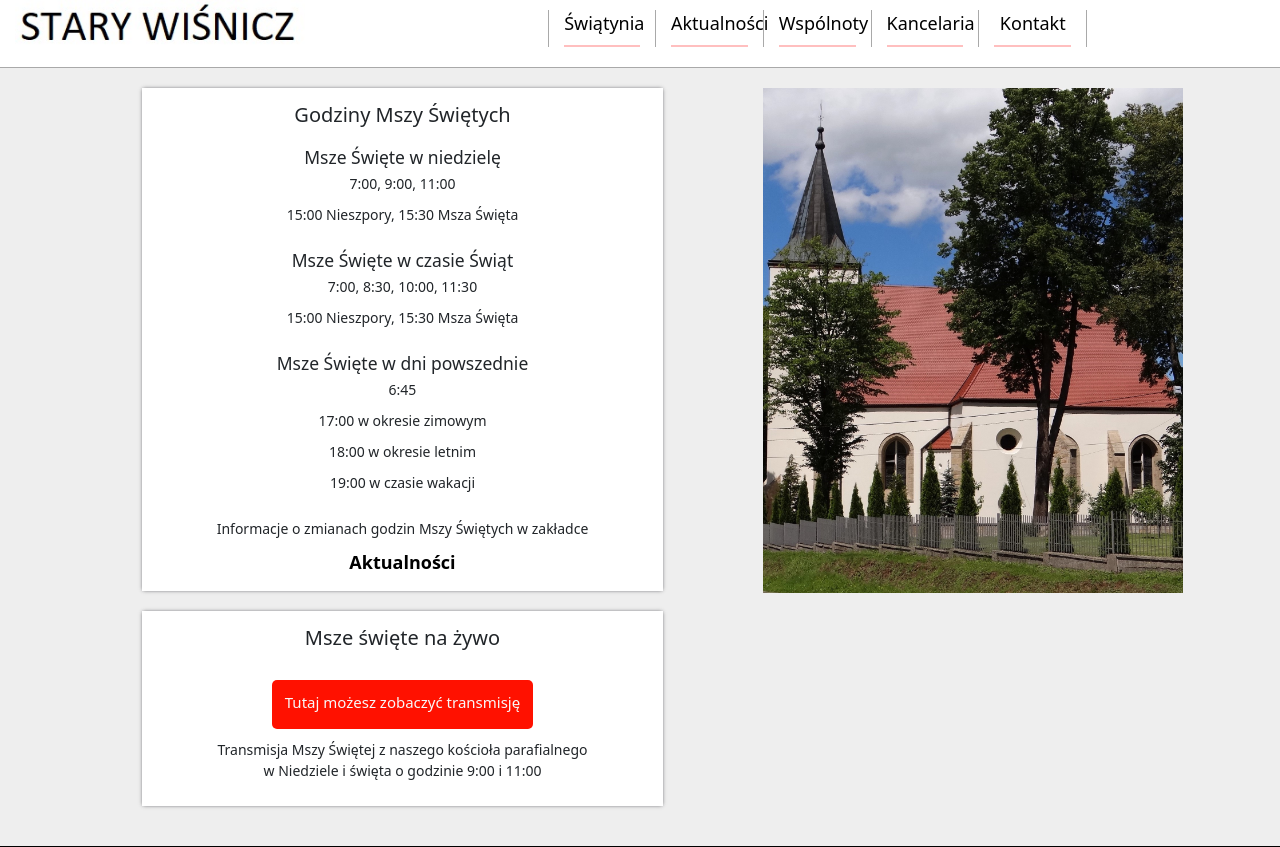
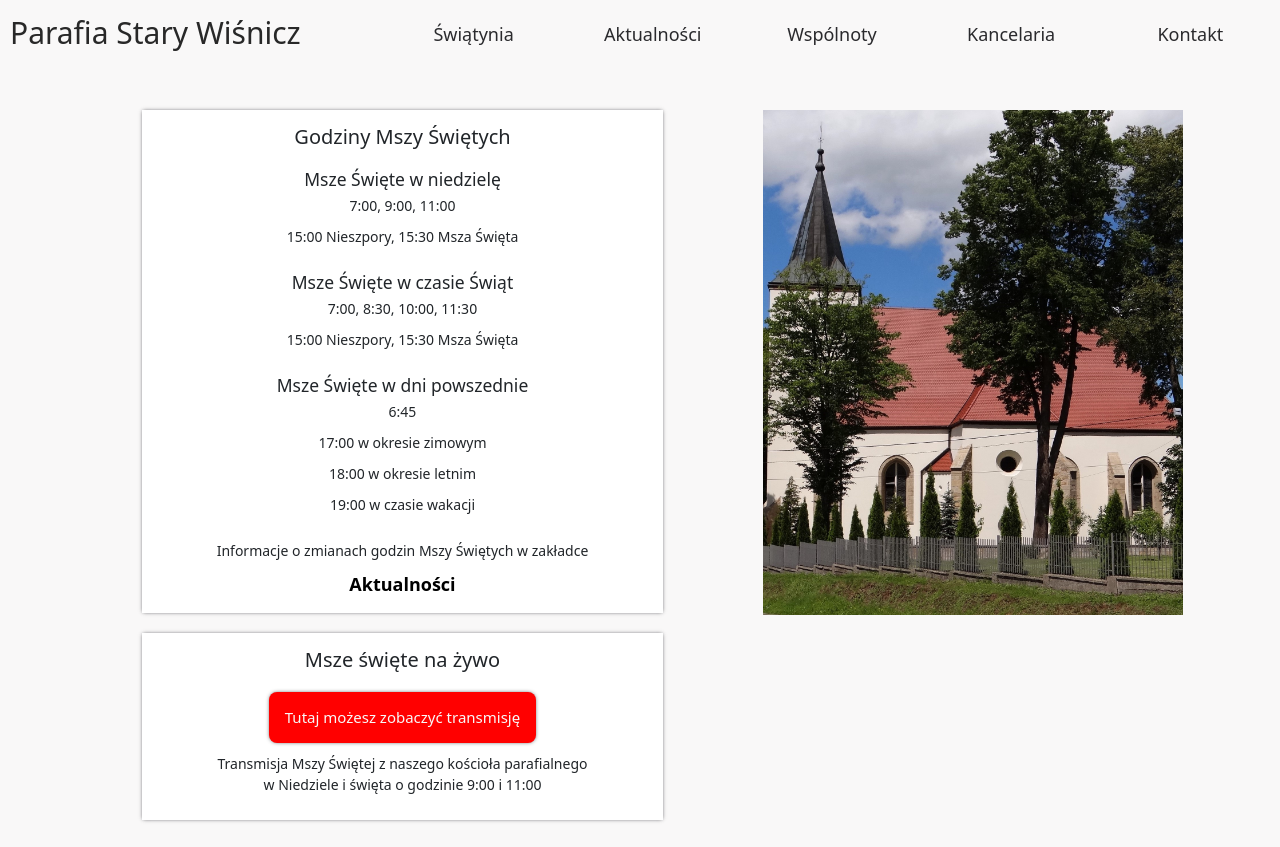
Before and after one commit to mklimek001/parish-website, a Flask app: page / in a window 1280 px wide. Shown: the top 847 px of the page. Run offline with Flask 2, Linux system fonts and the light colour scheme; data comes from the database, SQL or seed files in the repository; some libraries are stand-ins or nearby versions.

Commit message:
Added navigation bar
Responsive navigation bar, polished hyperlinks

```diff
--- a/static/css/style.css
+++ b/static/css/style.css
@@ -1,13 +1,12 @@
 /* Main Styles */
 
-#main{
-  background-color: #EEEEEE;
+.main, #main{
+  background-color: #F9F8F8;
 }
 
 img{
   object-fit: scale-down;
   width: 100%;
-
 }
 
 .widgetStyle{
@@ -50,6 +49,7 @@ img{
   text-decoration: none;
 }
 
+
 /* Main view styles */
 
 .buttonDiv{
@@ -58,17 +58,33 @@ img{
 }
 
 .buttonDiv button{
-  background: #ff1100;
-  border-radius: 5px;
+  background: #ff0000;
+  border-radius: 8px;
+  font-size: 20px;
   border: none;
   color: #F9F8F8;
-  font-weight: bolder;
-  margin: 10px 0;
-  padding: 13px;
+  font-weight: 600;
+  padding: 16px 16px 12px 16px;
+  box-shadow: 0 0 4px -1px #39393F;
+  margin-bottom: 10px;
 }
 
 .buttonDiv button:hover{
-  background-color: #ff6c61;
+  background-color: #282828;
+  box-shadow: 0 0 10px -2px #39393F;
+}
+
+.homepage-news-link:hover{
+  color: #2A2A2D;
+}
+
+.non-decorated-link:hover{
+  text-decoration: none;
+  font-weight: 700;
+}
+
+.non-decorated-link{
+  color: #2A2A2D;
 }
 
 
@@ -81,68 +97,158 @@ padding: 40px;
 
 /* Navigation styles */
 
-#menu{
-  border-bottom: 1px solid darkgray;
+.navigation-bar{
+  width: 100%;
+  background-color: #F9F8F8;
 }
 
-.navigation .menu-link{
-border-right: 1px solid darkgray;
+#navbox{
+  display: none;
+  margin: 0;
 }
 
-.navigation .first{
-  border-left: 1px solid darkgray;
+.menu-logo{
+  font-size: 30px;
+  left: 0px;
+  display: flex;
+  top: 0px;
+  padding: 10px;
+  width: 80%;
+  text-decoration: none;
+  color: #282828;
 }
 
-.navigation .menu-link p{
-color: black;
-font-size: large;
-text-align: center;
+.menu-logo:hover{
+  text-decoration: none;
+  color: #282828;
 }
 
-.navigation .row{
-  margin: 10px 0px 20px 0px;
+.menu{
+  margin: 0;
+  width: 100%;
+  display: flex;
+  flex-direction: column;
+  align-items: center;
+  top: 69px;
+  padding: 0;
 }
 
-.navigation .firstpage{
-  color: red;
-  height :2px;
-  margin-bottom: 0;
-  margin-top: -2px;
+.listelem{
+  list-style: none;
+  text-align: center;
+  display: none;
+  width: 100%;
+  font-size: 18px;
 }
 
-.navigation .secondpage{
-  color: red;
-  height :2px;
-  margin-bottom: 0;
-  margin-top: -2px;
+.listelem:hover{
+  background-color: #F9F8F8;
+  transition: 0.5s;
 }
 
-.navigation .thirdpage{
-  color: red;
-  height :2px;
-  margin-bottom: 0;
-  margin-top: -2px;
+.clickyelem{
+  width: 50px;
+  height: 50px;
+  position: absolute;
+  right: 10px;
+  top: 10px;
 }
 
-.navigation .fourthpage{
-  color: red;
-  height :2px;
-  margin-bottom: 0;
-  margin-top: -2px;
+.burger-button-part{
+  width: 34px;
+  height: 4px;
+  border-radius: 1px;
+  background-color:black;
+  left: 8px;
+  border-radius: 3px;
+  transition: 0.5s;
 }
 
-.navigation .fifthpage{
-  color: red;
-  height :2px;
-  margin-bottom: 0;
-  margin-top: -2px;
+#firstline{
+  position: absolute;
+  top: 12px;
+}
+
+#navbox:checked~ * #firstline{
+  transform: rotate(45deg);
+  position: absolute;
+  top: 24px;
+  transition: 0.5s;
+}
+
+#secondline{
+  position: absolute;
+  top: 24px;
+}
+
+#navbox:checked~ * #secondline{
+  display: none;
+  background-color: #F9F8F8;
+  transition: 0.5s;
+}
+
+#thirdline{
+  position: absolute;
+  top: 36px;
+}
+
+#navbox:checked~ * #thirdline{
+  transform: rotate(-45deg);
+  position: absolute;
+  top: 24px;
+  transition: 0.5s;
+}
+
+.menu-link{
+  width: 100%;
+  padding: 21px 10px 21px 10px;
+  text-align: center;
+  text-decoration: none;
+}
+
+.menu-link p{
+  color: black;
+  font-size: large;
+  text-align: center;
+}
+
+.menu-link:hover{
+  text-decoration: none;
+  color: #282828;
+}
+
+#navbox:checked~ul.menu li{
+  display: flex;
+}
+
+@media (min-width: 992px) {
+  .listelem{
+      width: 20%;
+      display: flex;
+  }
+
+  .clickyelem{
+      display: none;
+  }
+
+  .menu{
+      width: 70%;
+      flex-direction: row;
+      position: absolute;
+      top: 0;
+      left: 30%;
+  }
+
+  .menu-logo{
+    width: 30%;
+  }
 }
 
 /* News styles */
 
 .all-news-box{
   background-color:  #F9F8F8;
-  padding-top: 40px;
+  padding: 16px 0 48px 0;
 }
 
 .widget-box{
@@ -164,6 +270,14 @@ text-align: center;
   box-shadow: 0 0 10px -2px #39393F;
 }
 
+.inner-container-on-black{
+  box-shadow: 0 0 4px -1px white;
+}
+
+.inner-container-on-black:hover{
+  box-shadow: 0 0 16px -3px white;
+}
+
 .widget-inner-container h2{
   padding: 10px;
   text-align: center;
@@ -183,13 +297,13 @@ text-align: center;
 
 /* Single info */
 .latest-news-box{
-  background-color:  black;
+  background-color: black;
   padding-top: 40px;
 }
 
 .content-container{
   background-color: #F9F8F8;
-  padding: 40px 0px;
+  padding: 16px 0 48px 0;
 }
 
 .news-box{
@@ -385,7 +499,6 @@ text-align: center;
   color: #EEEEEE;
 }
 
-
 /* management style */
 .management-bar{
   margin-bottom: 20px;
--- a/templates/administration/admin.html
+++ b/templates/administration/admin.html
@@ -9,8 +9,8 @@
     <div class="container">
         <div class="row justify-content-center management-bar">
             <h1>Panel administracyjny</h1>
-            <a class="col-xl-2 col-md-3 col-sm-10" href="{{url_for('login')}}"><div class="management-button">Logowanie</div></a>
-            <a class="col-xl-2 col-md-3 col-sm-10" href="{{url_for('registration')}}"><div class="management-button">Rejestracja</div></a>
+            <a class="col-xl-3 col-md-4 col-sm-10 non-decorated-link management-button" href="{{url_for('login')}}">Logowanie</a>
+            <a class="col-xl-3 col-md-4 col-sm-10 non-decorated-link management-button" href="{{url_for('registration')}}">Rejestracja</a>
         </div>
     </div>
 </div>
--- a/templates/administration/new_post.html
+++ b/templates/administration/new_post.html
@@ -15,7 +15,7 @@
                     <p>Zdjęcie główne:</p>
                     <input type="text" name="photo" id="new-post-photo" maxlength="200" required> <br>
                     <p>Treść:</p>
-                    <textarea name="content" id="new-post-content" rows="10" maxlength="3000" required ></textarea> <br>
+                    <textarea name="content" id="new-post-content" rows="16" maxlength="3000" required ></textarea> <br>
                     <input type="submit" value="Zapisz">
                 </form>
             </div>
--- a/templates/administration/post_management.html
+++ b/templates/administration/post_management.html
@@ -10,9 +10,9 @@
             <div class="container">
                 <div class="row justify-content-center management-bar">
                     <h1>Zarządzanie</h1>
-                    <a class="col-xl-2 col-md-3 col-sm-10" href="{{url_for('nowy')}}"><div class="management-button">Dodaj nowy post</div></a>
-                    <a class="col-xl-2 col-md-3 col-sm-10" href="{{url_for('registration')}}"><div class="management-button">Rejestracja</div></a>
-                    <a class="col-xl-2 col-md-3 col-sm-10" href="{{url_for('logout')}}"><div class="management-button">Wyloguj się</div></a>
+                    <a class="col-xl-3 col-md-4 col-sm-10 non-decorated-link management-button" href="{{url_for('nowy')}}">Nowy post</a>
+                    <a class="col-xl-3 col-md-4 col-sm-10 non-decorated-link management-button" href="{{url_for('registration')}}">Nowy użytkowik</a>
+                    <a class="col-xl-3 col-md-4 col-sm-10 non-decorated-link management-button" href="{{url_for('logout')}}">Wyloguj się</a>
                 </div>
                 <div class="row justify-content-center" id="posts-row">
                     {% for post in posts %}
--- a/templates/base.html
+++ b/templates/base.html
@@ -17,34 +17,29 @@
 </head>
 
 <body>
-    <div id="menu">
-        <div class="col-lg-3">
-            <a href="{{url_for('home')}}">
-                <img src="{{ url_for('static', filename='img/logo.jpg') }}" alt="">
-            </a>
-        </div>
-        <div class="container navigation">
-            <div class="row justify-content-end">
-                <div class="col-lg-9 d-flex align-items-center">
+    <div class="navigation-bar">
+        <input type="checkbox" id="navbox">
 
-                    <div class="col-lg-2 menu-link first">
-                        <a href="{{url_for('church')}}"><p>Świątynia</p></a><hr class="firstpage">
-                    </div>
-                    <div class="col-lg-2 menu-link">
-                        <a href="{{url_for('news')}}"><p>Aktualności</p></a><hr class="secondpage">
-                    </div>
-                    <div class="col-lg-2 menu-link">
-                        <a href="{{url_for('groups')}}"><p>Wspólnoty</p></a><hr class="thirdpage">
-                    </div>
-                    <div class="col-lg-2 menu-link">
-                        <a href="{{url_for('office')}}"><p>Kancelaria</p></a><hr class="fourthpage">
-                    </div>
-                    <div class="col-lg-2 menu-link">
-                        <a href="{{url_for('contact')}}"><p>Kontakt</p></a><hr class="fifthpage">
-                    </div>
-                </div>
+        <a class="menu-logo" href="{{url_for('home')}}">
+            <p>Parafia Stary Wiśnicz</p>
+        </a>
+
+        <label for="navbox" class="navlabel">
+            <div class="clickyelem">
+                <div class="burger-button-part" id="firstline"></div>
+                <div class="burger-button-part" id="secondline"></div>
+                <div class="burger-button-part" id="thirdline"></div>
             </div>
-        </div>
+
+        </label>
+
+        <ul class="menu">
+            <li class="listelem"><a href="{{url_for('church')}}" class="menu-link non-decorated-link">Świątynia</a></li>
+            <li class="listelem"><a href="{{url_for('news')}}" class="menu-link non-decorated-link">Aktualności</a></li>
+            <li class="listelem"><a href="{{url_for('groups')}}" class="menu-link non-decorated-link">Wspólnoty</a></li>
+            <li class="listelem"><a href="{{url_for('office')}}" class="menu-link non-decorated-link">Kancelaria</a></li>
+            <li class="listelem"><a href="{{url_for('contact')}}" class="menu-link non-decorated-link">Kontakt</a></li>
+        </ul>
     </div>
 
     {% block body %}{% endblock %}
--- a/templates/contact.html
+++ b/templates/contact.html
@@ -34,7 +34,7 @@
                     </div>
 
                     <div class="jumper col-xl-3 col-md-5 col-sm-12">
-                            <a href="#"><img src="{{ url_for('static', filename='icons/icon2.png') }}"></a>
+                            <a href="#"><img src="{{ url_for('static', filename='icons/icon3.png') }}"></a>
                             <br>Numer Konta
                             <br><br>95 8589 0006 0230 0617 4102 0001
                             <br>Bank Spółdzielczy Rzemiosła
--- a/templates/home.html
+++ b/templates/home.html
@@ -5,7 +5,7 @@
 {% endblock %}
 
 {% block body %}
-<div id="main">
+<div class="main">
     <div class="container top">
         <div class="row justify-content-around">
             <div class="col-lg-7">
@@ -27,7 +27,7 @@
                         <p>19:00 w czasie wakacji</p>
                         <br>
                         <p>Informacje o zmianach godzin Mszy Świętych w zakładce</p>
-                        <a href="{{url_for('news')}}">Aktualności</a>
+                        <a href="{{url_for('news')}}" class="non-decorated-link homepage-news-link">Aktualności</a>
                     </div>
                     <div class="col-lg-10 widgetStyle">
                         <h2>Msze święte na żywo</h2>
@@ -55,8 +55,8 @@
             <div class="row justify-content-around">
                 {% for post in posts %}
                 <div class="col-xl-3 col-md-5 col-sm-12 widget-box" >
-                    <a href="/aktualnosci/{{post.id}}">
-                        <div class="widget-inner-container">
+                    <a href="/aktualnosci/{{post.id}}" class="non-decorated-link">
+                        <div class="widget-inner-container inner-container-on-black">
                             <h2>{{post.title}}</h2>
                             <img alt="NewsImage" src="{{post.main_photo}}">
                         </div>
--- a/templates/news.html
+++ b/templates/news.html
@@ -11,7 +11,7 @@
                 <div class="row justify-content-center" id="posts-row">
                     {% for post in posts %}
                         <div class="col-xl-3 col-md-5 col-sm-12 widget-box" >
-                            <a href="/aktualnosci/{{post.id}}">
+                            <a href="/aktualnosci/{{post.id}}" class="non-decorated-link">
                                 <div class="widget-inner-container">
                                     <h2>{{post.title}}</h2>
                                     <img alt="NewsImage" src="{{post.main_photo}}">
--- a/templates/single_news.html
+++ b/templates/single_news.html
@@ -23,8 +23,8 @@
                 <div class="row justify-content-around">
                     {% for post in posts %}
                     <div class="col-xl-3 col-md-5 col-sm-12 widget-box" >
-                        <a href="/aktualnosci/{{post.id}}">
-                            <div class="widget-inner-container">
+                        <a href="/aktualnosci/{{post.id}}" class="non-decorated-link">
+                            <div class="widget-inner-container inner-container-on-black">
                                 <h2>{{post.title}}</h2>
                                 <img alt="NewsImage" src="{{post.main_photo}}">
                             </div>
```
Also changed, not shown: templates/church.html (+6 -6 lines), templates/groups.html (+4 -4 lines), templates/office.html (+7 -7 lines).
